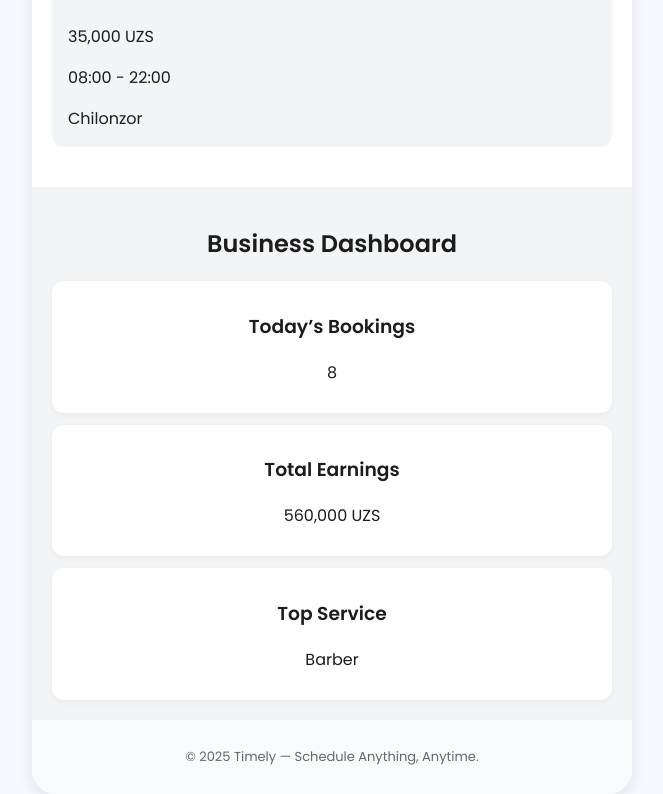
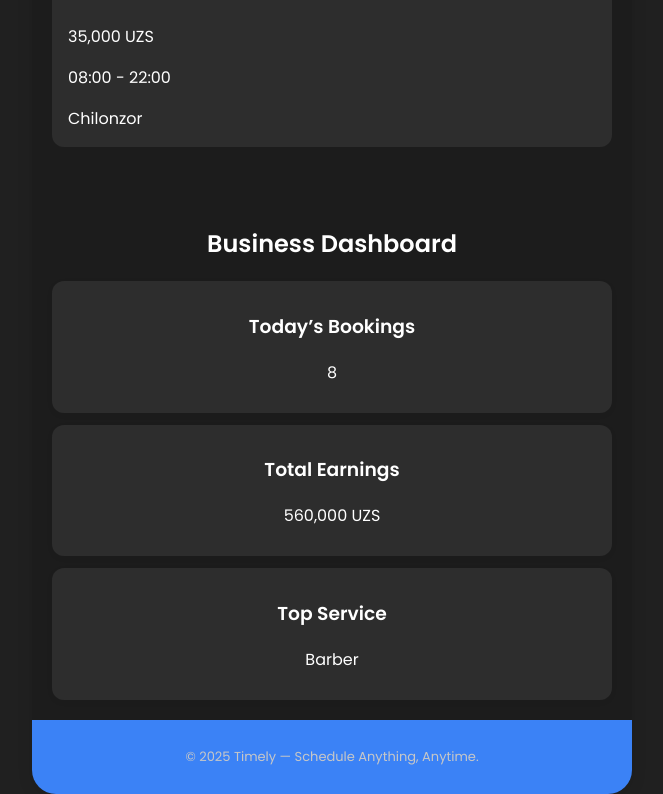
Before and after one commit to BahromNigmanbekov/timelyb, a React (Vite) app: page / in a window 1280 px wide. Shown: the part 672-1466 px from the top of the page, without its empty margins (308-971 px from the left). Built offline with nearby package versions, Linux system fonts and the light colour scheme.

Commit message:
design o'zgartirildi

```diff
--- a/src/index.css
+++ b/src/index.css
@@ -5,7 +5,7 @@
 }
 
 body {
-  background-color: #f8f9ff;
+  background-color: #202020;
   font-family: 'Poppins', sans-serif;
   margin: 0;
   padding: 0;
@@ -15,7 +15,7 @@ body {
 .app {
   max-width: 480px;
   margin: auto;
-  background: white;
+  background: #1c1c1c;
   border-radius: 24px;
   box-shadow: 0 4px 16px rgba(0,0,0,0.1);
   overflow: hidden;
@@ -33,6 +33,7 @@ body {
 .logo {
   font-weight: 600;
   font-size: 20px;
+
 }
 
 .nav-links a {
@@ -56,18 +57,30 @@ body {
 }
 
 .card {
-  background-color: #f3f4f6;
+  background-color: rgb(45, 45, 45);
+  color: white;
   border-radius: 12px;
   padding: 16px;
   transition: 0.3s;
   cursor: pointer;
 }
 .card:hover {
-  background-color: #e0e7ff;
+  background-color: #3b82f6;
 }
 
 .booking-form {
   padding: 20px;
+}
+.booking-form label{
+  color: #ffffff;
+  font-size: 20px;
+  font-weight: 500;
+}
+
+.booking-form p {
+  color: #00ff59;
+  font-size: 21px;
+  font-weight: 600;
 }
 
 .booking-form h2 {
@@ -93,6 +106,16 @@ body {
   font-size: 16px;
   cursor: pointer;
   transition: 0.3s;
+
+}
+
+.back-btn{
+  padding: 10px;
+  color: white;
+  background-color:#202020 ;
+  width: 120px;
+  border: none;
+  border-radius: 12px;
 }
 
 .book-btn:hover {
@@ -100,8 +123,9 @@ body {
 }
 
 .dashboard {
-  background: #f3f4f6;
+  background: #1c1c1c;
   padding: 20px;
+  color: white;
   margin-top: 10px;
   text-align: center;
 }
@@ -114,8 +138,9 @@ body {
 }
 
 .stat-box {
-  background: white;
+  background: rgb(45, 45, 45);
   border-radius: 12px;
+  color: white;
   padding: 12px;
   box-shadow: 0 2px 6px rgba(0,0,0,0.05);
 }
@@ -124,8 +149,8 @@ body {
   text-align: center;
   padding: 14px;
   font-size: 13px;
-  background: #f9fafb;
-  color: #666;
+  background: #3b82f6;
+  color: #c7c7c7;
 }
 
 /* 📱 Responsive */
```
